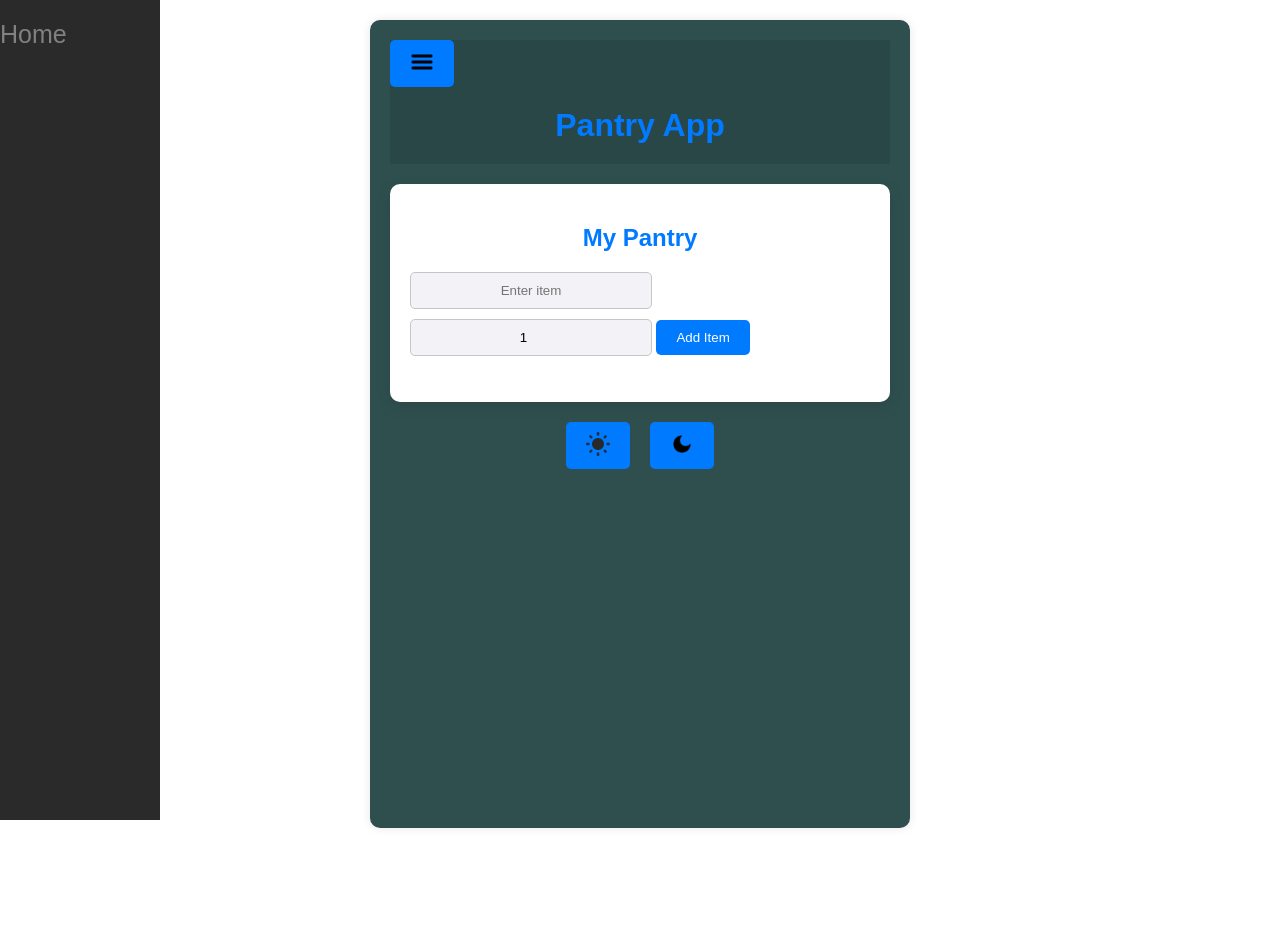
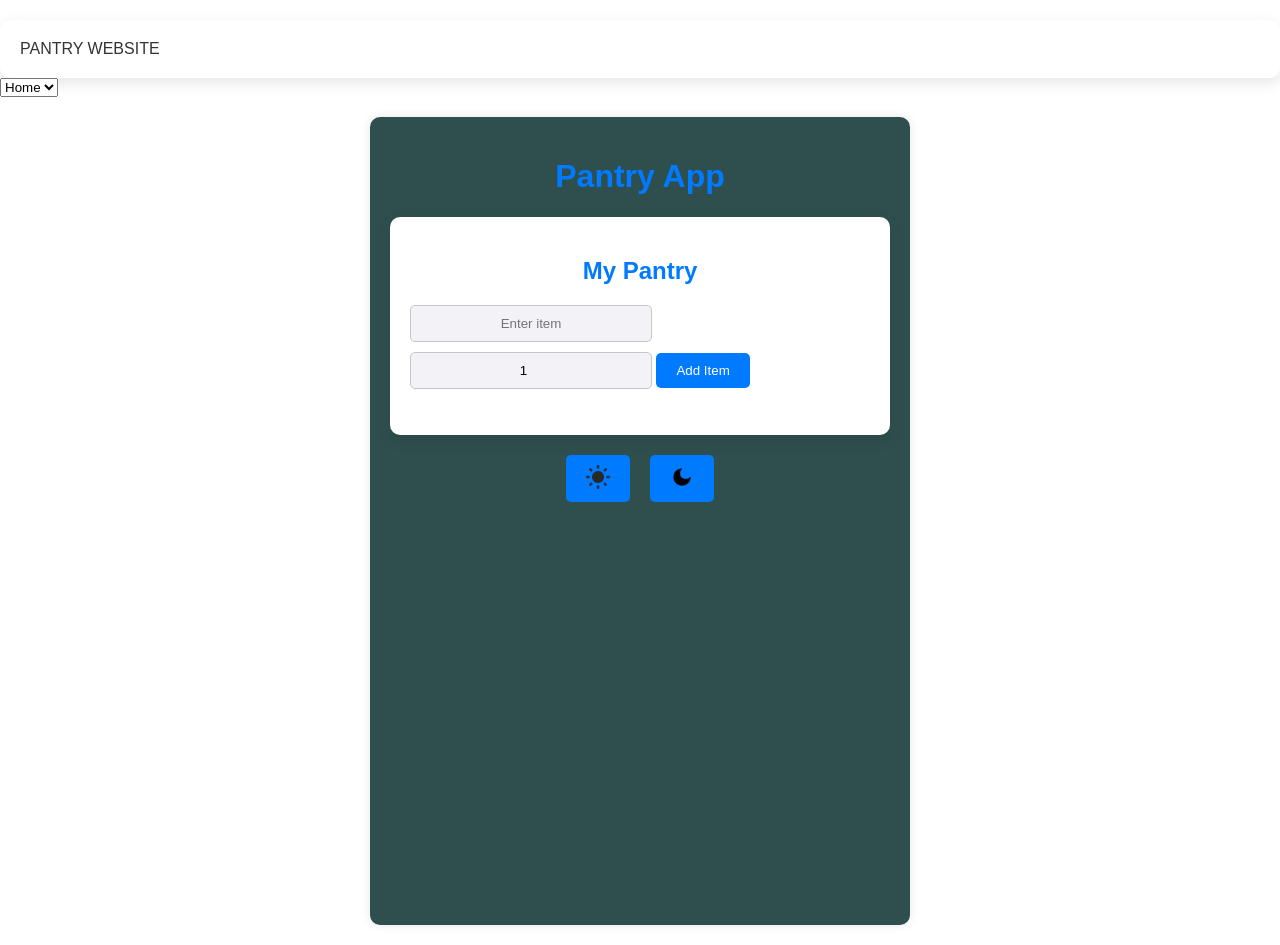
Before and after one commit to Dorrito5653/hackathon-challenge, a plain HTML site: page app/index.html in a window 1280 px wide. Before the commit the page ends 848 px from the top, so only its background shows below. Drawn offline with Linux system fonts and the light colour scheme.

Commit message:
Made the home buttion a dropdown

```diff
--- a/app/index.html
+++ b/app/index.html
@@ -10,18 +10,18 @@
 </head>
 
 <body>
-    <div class="sidenav">
-        <a href="#">Home</a>
-    </div>
-
+    <nav>
+        <div class="pantry">PANTRY WEBSITE</div>
+        <div class="navitems">
+            <select onchange="navigate(this.value)">
+                <option value="/">Home</option>
+                <!-- Add more options for other pages if needed -->
+            </select>
+        </div>
+    </nav>
 
     <div class="container">
-        <header>
-            <button class="side-button" id="open-nav-bar" onclick="">
-                <img src="Assets/Hamburger_icon.svg.png" width="24px" height="24px" alt="Menu Button">
-            </button>
-            <h1 class="top">Pantry App</h1>
-        </header>
+        <h1>Pantry App</h1>
         <div class="pantry">
             <h2>My Pantry</h2>
             <input type="text" id="itemInput" placeholder="Enter item">
@@ -36,6 +36,12 @@
     </div>
 
     <script src="./script.js"></script>
+
+    <script>
+        function navigate(url) {
+            window.location.href = url;
+        }
+    </script>
 </body>
 
 </html>
--- a/app/script.js
+++ b/app/script.js
@@ -67,3 +67,8 @@ function getTotalQuantity() {
   });
   return total;
 }
+
+// Function to navigate to the selected URL
+function navigate(url) {
+  window.location.href = url;
+}
--- a/app/styles.css
+++ b/app/styles.css
@@ -17,6 +17,7 @@ header {
     margin: 0;
     padding: 20px;
 }
+
 .row {
     height: 7.5em;
     background-color: aqua;
@@ -24,11 +25,13 @@ header {
     border-bottom: 5px dotted black;
     display: flex;
 }
+
 .row .item-img img {
     max-height: 75%;
     max-width: 7em;
     border: 3px solid gray;
 }
+
 .dark-mode {
     background-color: #1c1c1e; /* Dark mode background color */
     color: #ffffff; /* Dark mode text color */
@@ -158,32 +161,14 @@ li {
     background-color: #ff453a; /* Darker red */
 }
 
-.sidenav{
-    height: 100%;
-    width: 160px;
-    position: fixed;
-    z-index: 1;
-    top: 0;
-    left: 0;
-    background-color: rgb(43, 42, 42) ;
-    overflow-x:hidden ;
-    padding-top:20px ;
+.nav {
+    height: 80px;
+    background-color: black;
+    display: flex;
+    justify-content: space-between;
+    align-items: center;
 }
 
-.sidenav a{
-    padding: 6px, 8px, 6px 16px;
-    text-decoration: none;
-    font-size: 25px;
-    color: #818181;
-    display: block;
-
+.navitems {
+    color: white;
 }
-
-.sidenav a:hover {
-    color: #f1f1f1;
-  }
-
-  .main {
-    margin-left: 160px; /* Same as the width of the sidebar */
-    padding: 0px 10px;
-  }
```
